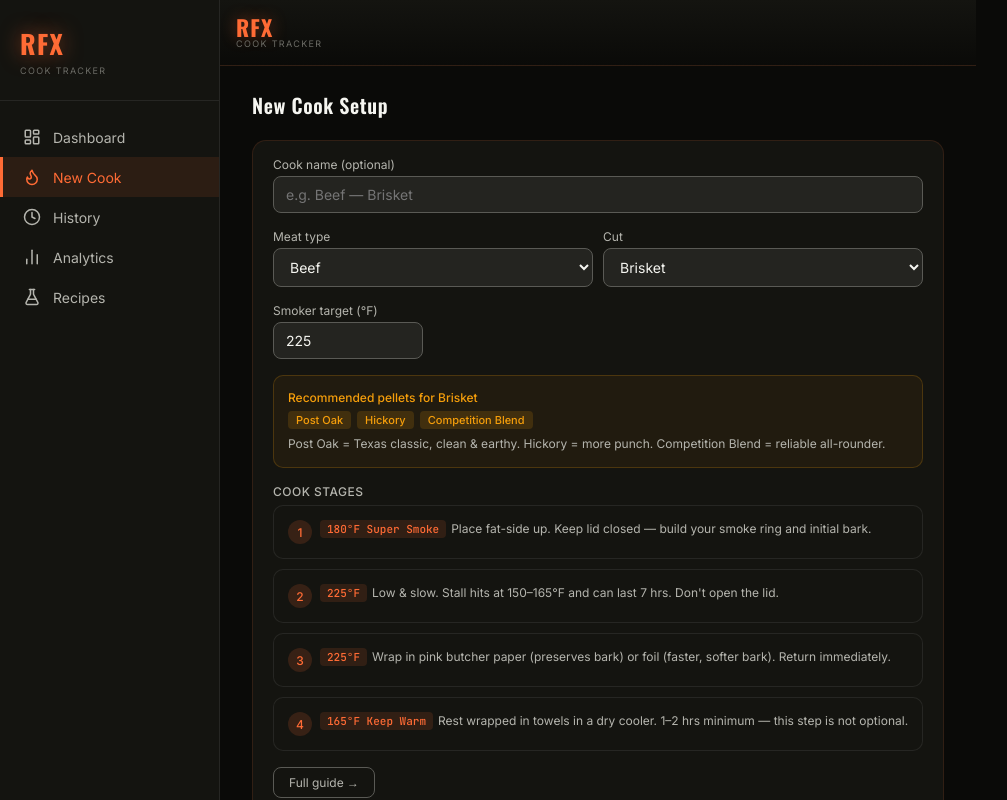
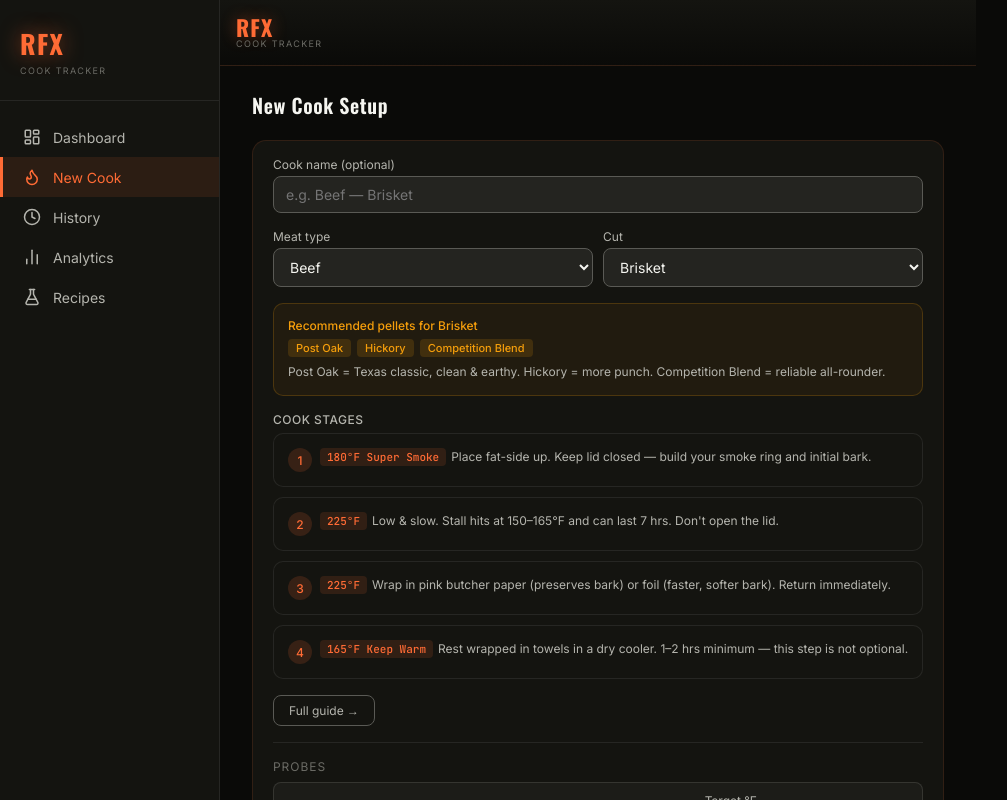
Before and after one commit to unyieldingclaw-dev/pitlogic, a React (Vite) app: page / in a window 1280 px wide. Both pictures are taken after a click on the button "New Cook". Shown: the top 800 px of the page, without its empty margins (0-1007 px from the left). Built offline with nearby package versions, Linux system fonts and the light colour scheme.

Commit message:
feat: ambient probe as configurable entry in new cook form probe section

```diff
--- a/src/components/ActiveTab.jsx
+++ b/src/components/ActiveTab.jsx
@@ -44,16 +44,6 @@ export default function ActiveTab({
             </div>
           </div>
 
-          <div style={{ marginBottom: '1rem' }}>
-            <label>Smoker target (°F)</label>
-            <input
-              type="number"
-              style={{ width: 150 }}
-              value={form.smokerTarget}
-              onChange={e => setForm(f => ({ ...f, smokerTarget: e.target.value }))}
-            />
-          </div>
-
           {guide && (
             <div style={{ background: 'rgba(245,158,11,0.06)', border: '1px solid rgba(245,158,11,0.2)',
               borderRadius: 10, padding: '.875rem', marginBottom: '1rem' }}>
@@ -85,13 +75,27 @@ export default function ActiveTab({
 
           <hr className="divider" />
 
-          <div style={{ display: 'flex', alignItems: 'center', justifyContent: 'space-between', marginBottom: '.75rem' }}>
-            <span style={{ fontFamily: 'var(--font-display)', fontWeight: 500, fontSize: 14 }}>Probes ({form.probes.length})</span>
-            <button className="btn" onClick={() => setForm(f => ({ ...f, probes: [...f.probes, { name: `Probe ${f.probes.length + 1}`, target: G[f.cut]?.pull || 165 }] }))}>
-              + Add probe
-            </button>
+          {/* Ambient probe — always present, non-removable */}
+          <div style={{ marginBottom: '1rem' }}>
+            <div style={{ fontSize: 12, color: 'var(--text3)', textTransform: 'uppercase',
+              letterSpacing: '0.08em', marginBottom: 8 }}>Probes</div>
+
+            {/* Ambient row */}
+            <div style={{ display: 'flex', gap: 8, marginBottom: 8, alignItems: 'flex-end',
+              padding: '10px 12px', borderRadius: 8, background: 'var(--surface-raised)',
+              border: '1px solid rgba(90,90,85,0.4)' }}>
+              <div style={{ flex: 2 }}>
+                <label style={{ borderBottom: '1.5px solid var(--ash)', paddingBottom: 2, display: 'block', marginBottom: 4 }}>Ambient / Smoker</label>
+                <div style={{ fontFamily: 'var(--mono)', fontSize: 12, color: 'var(--text3)' }}>Wired ambient probe</div>
+              </div>
+              <div style={{ flex: 1 }}>
+                <label>Target °F</label>
+                <input type="number" value={form.smokerTarget}
+                  onChange={e => setForm(f => ({ ...f, smokerTarget: e.target.value }))} />
+              </div>
             </div>
 
+            {/* Meat probes */}
             {form.probes.map((p, i) => (
               <div key={i} style={{ display: 'flex', gap: 8, marginBottom: 8, alignItems: 'flex-end' }}>
                 <div style={{ flex: 2 }}>
@@ -107,6 +111,12 @@ export default function ActiveTab({
                 )}
               </div>
             ))}
+
+            <button className="btn" style={{ fontSize: 12, marginTop: 4 }}
+              onClick={() => setForm(f => ({ ...f, probes: [...f.probes, { name: `Probe ${f.probes.length + 1}`, target: G[f.cut]?.pull || 165 }] }))}>
+              + Add meat probe
+            </button>
+          </div>
 
           <button className="btn-primary" style={{ width: '100%', padding: '12px', fontSize: 15, marginTop: 8,
             display: 'flex', alignItems: 'center', justifyContent: 'center', gap: 8 }} onClick={onStart}>
```
Lines whose indentation alone changed are shown as unchanged.
